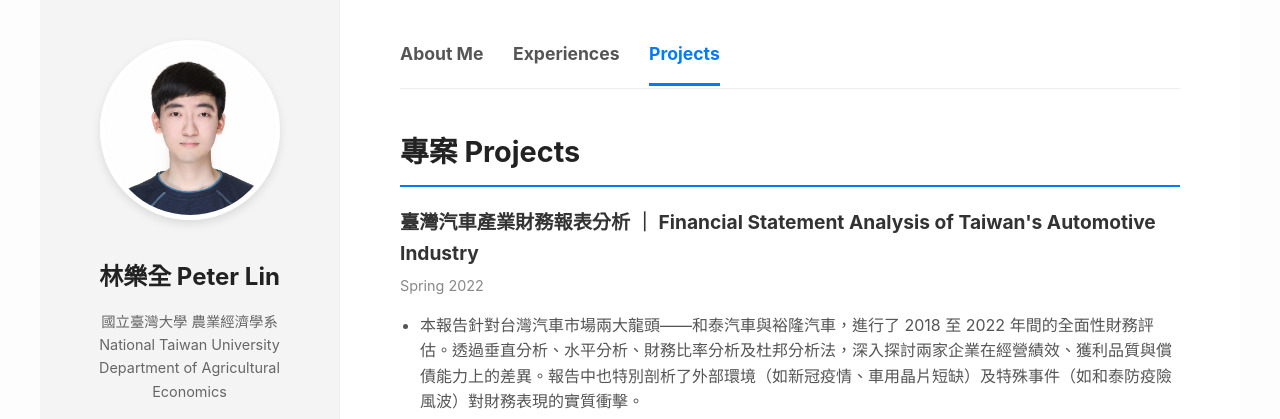
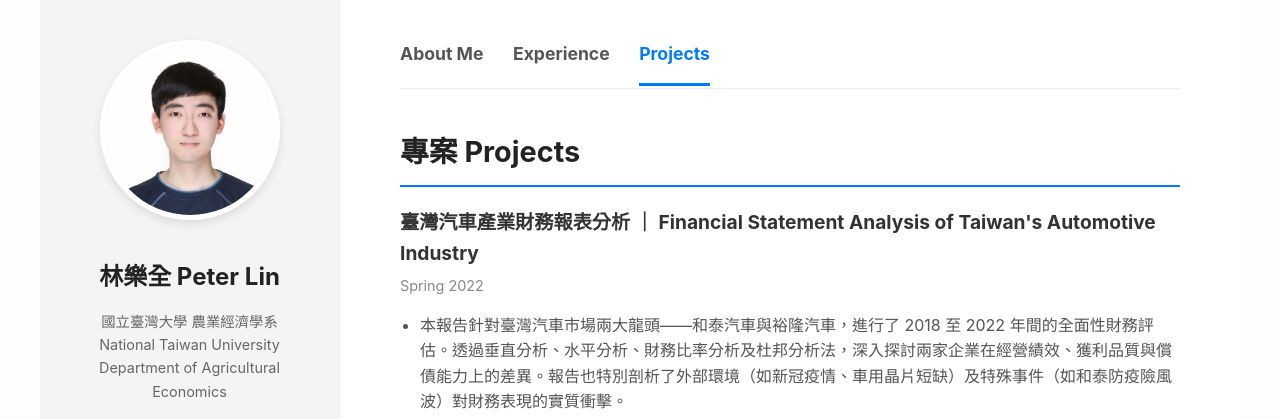
Before and after one commit to lequanlin0414/Personal-Website, a plain HTML site: page index.html in a window 1280 px wide. Both pictures are taken after a click on the link "Projects". Shown: the top 419 px of the page. Drawn offline with Linux system fonts and the light colour scheme.

Commit message:
Update index.html

```diff
--- a/index.html
+++ b/index.html
@@ -169,7 +169,7 @@
     <main class="main-content">
         <nav class="nav">
             <a onclick="switchTab('about')" id="nav-about" class="active">About Me</a>
-            <a onclick="switchTab('cv')" id="nav-cv">Experiences</a>
+            <a onclick="switchTab('cv')" id="nav-cv">Experience</a>
             <a onclick="switchTab('experiences')" id="nav-experiences">Projects</a>
         </nav>
 
@@ -204,7 +204,7 @@
                 <h3>臺灣汽車產業財務報表分析 ｜ Financial Statement Analysis of Taiwan's Automotive Industry</h3>
                 <span class="date">Spring 2022</span>
                 <ul>
-                    <li>本報告針對台灣汽車市場兩大龍頭——和泰汽車與裕隆汽車，進行了 2018 至 2022 年間的全面性財務評估。透過垂直分析、水平分析、財務比率分析及杜邦分析法，深入探討兩家企業在經營績效、獲利品質與償債能力上的差異。報告中也特別剖析了外部環境（如新冠疫情、車用晶片短缺）及特殊事件（如和泰防疫險風波）對財務表現的實質衝擊。</li>
+                    <li>本報告針對臺灣汽車市場兩大龍頭——和泰汽車與裕隆汽車，進行了 2018 至 2022 年間的全面性財務評估。透過垂直分析、水平分析、財務比率分析及杜邦分析法，深入探討兩家企業在經營績效、獲利品質與償債能力上的差異。報告也特別剖析了外部環境（如新冠疫情、車用晶片短缺）及特殊事件（如和泰防疫險風波）對財務表現的實質衝擊。</li>
                     <li>This report delivers a comprehensive financial evaluation of Taiwan’s two leading automotive giants, Hotai Motor and Yulon Motor, covering the period from 2018 to 2022. Utilizing vertical, horizontal, financial ratio, and DuPont analysis, we conducted an in-depth study of their operational efficiency, profitability, and solvency. The analysis specifically highlights the financial impact of external macro-factors, such as the COVID-19 pandemic and semiconductor shortages, alongside corporate-specific events like Hotai's pandemic insurance losses.</li>
                 </ul>
 
@@ -217,7 +217,7 @@
                 <h3>臺灣水泥產業市值與獲利指標之關聯統計分析 ｜ Statistical Analysis of the Correlation between Market Value and Profitability Indicators in Taiwan's Cement Industry</h3>
                 <span class="date">Spring 2023</span>
                 <ul>
-                    <li>本報告旨在探討台灣水泥產業中，各項獲利指標（如 ROE、EPS、毛利率等）與企業市值之間的關聯性。報告採用 Python 進行統計建模，將產業分為「龍頭公司」與「中小型公司」兩大類群進行對比分析。透過相關係數熱力圖、多元線性迴歸及殘差分析，我們不僅建立了預測模型，更深入探討了如「綠色轉型投資」等質性因素如何影響獲利指標與市值之間的數值表現。</li>
+                    <li>本報告旨在探討臺灣水泥產業中，各項獲利指標（如 ROE、EPS、毛利率等）與企業市值之間的關聯性。報告採用 Python 進行統計建模，將產業分為「龍頭公司」與「中小型公司」兩大類群進行對比分析。透過相關係數熱力圖、多元線性迴歸及殘差分析，我們不僅建立了預測模型，更深入探討了如「綠色轉型投資」等質性因素如何影響獲利指標與市值之間的數值表現。</li>
                     <li>This report investigates the correlation between profitability indicators (such as ROE, EPS, and margins) and corporate market capitalization within Taiwan's cement industry. Utilizing Python for statistical modeling, the report segments the industry into "Market Leaders" and "SMEs" for comparative analysis. Through correlation heatmaps, multiple linear regression, and residual diagnostics, we established predictive models and explored how qualitative factors, such as "green transition investments," influence the quantitative relationship between earnings and market valuation.</li>
                 </ul>
 
```
